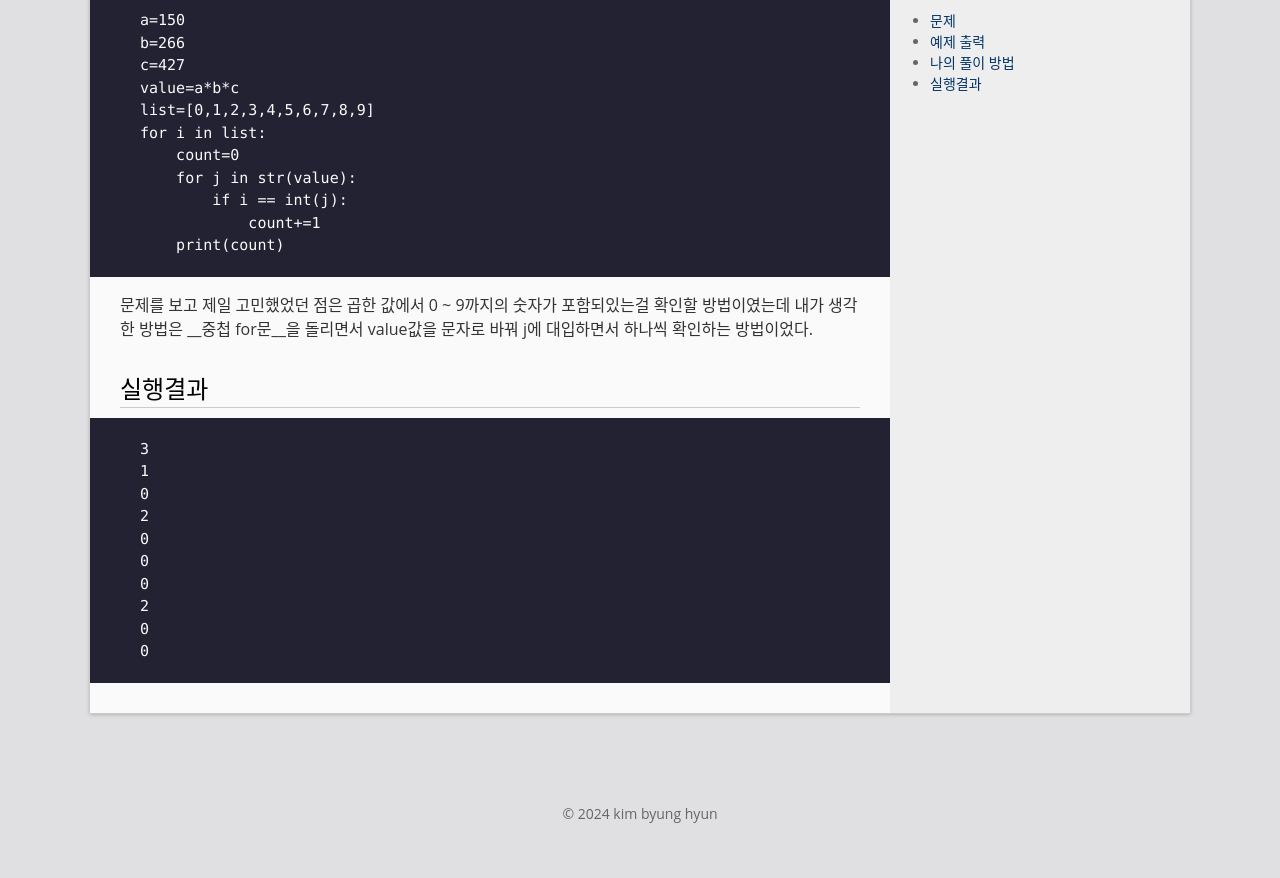
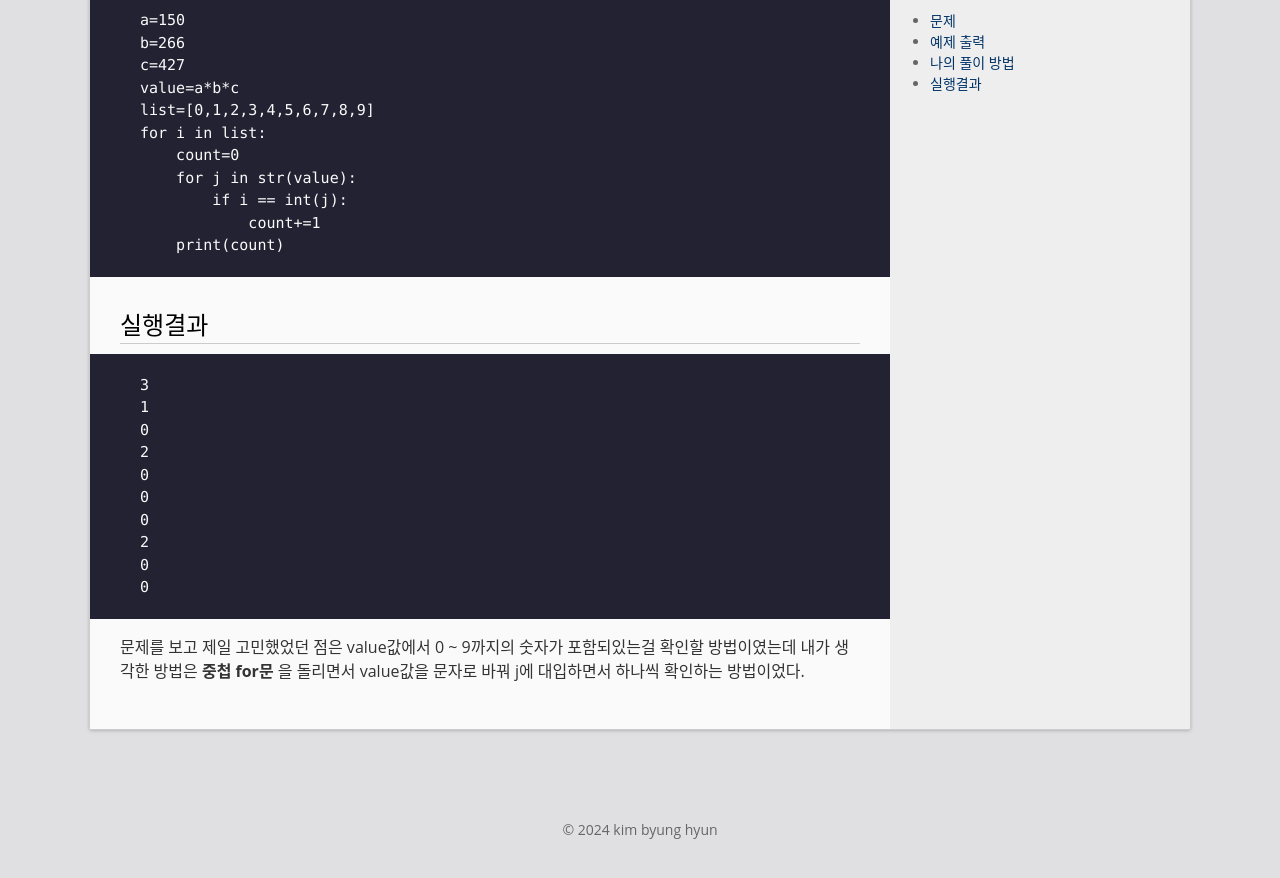
Before and after one commit to bh6366632/bh6366632.github.com, a Jekyll site: the page built from _posts/2024-04-04-number.md, in a window 1280 px wide and 900 px high, scrolled down 868 px. Shown: the top 878 px of the window. Built offline with Jekyll 4.4.1, drawn with Linux system fonts in a browser that asks for light colours; part of the change alters nothing that is shown.

Commit message:
Update 2024-04-04-number.md

````diff
--- a/_posts/2024-04-04-number.md
+++ b/_posts/2024-04-04-number.md
@@ -40,8 +40,6 @@ for i in list:
             count+=1
     print(count)
 ```
-문제를 보고 제일 고민했었던 점은 곱한 값에서 0 ~ 9까지의 숫자가 포함되있는걸 확인할 방법이였는데
-내가 생각한 방법은 __중첩 for문__을 돌리면서 value값을 문자로 바꿔 j에 대입하면서 하나씩 확인하는 방법이었다.
 # 실행결과
 ```
 3
@@ -55,3 +53,5 @@ for i in list:
 0
 0
 ```
+문제를 보고 제일 고민했었던 점은 value값에서 0 ~ 9까지의 숫자가 포함되있는걸 확인할 방법이였는데
+내가 생각한 방법은 __중첩 for문__ 을 돌리면서 value값을 문자로 바꿔 j에 대입하면서 하나씩 확인하는 방법이었다.
````
